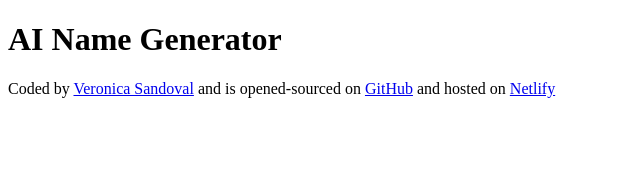
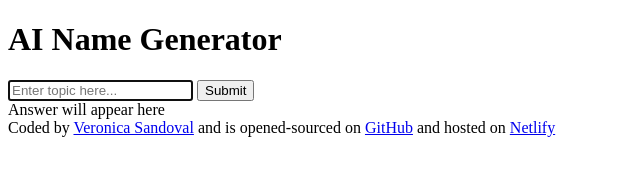
Before and after one commit to danniesan/AI-Generator-Project, a plain HTML site: page index.html in a window 1280 px wide. Shown: the whole page, without its empty margins (0-640 px from the left). Drawn offline with Linux system fonts and the light colour scheme.

Commit message:
added basic html structure

```diff
--- a/index.html
+++ b/index.html
@@ -7,7 +7,22 @@
     <title>AI Project</title>
   </head>
   <body>
-    <h1>AI Name Generator</h1>
+    <header>
+      <h1>AI Name Generator</h1>
+    </header>
+    <main>
+      <form>
+        <input
+          type="text"
+          placeholder="Enter topic here..."
+          autofocus
+          required
+          autocomplete="off"
+        />
+        <input type="submit" />
+      </form>
+      <div>Answer will appear here</div>
+    </main>
 
     <footer>
       Coded by
```
